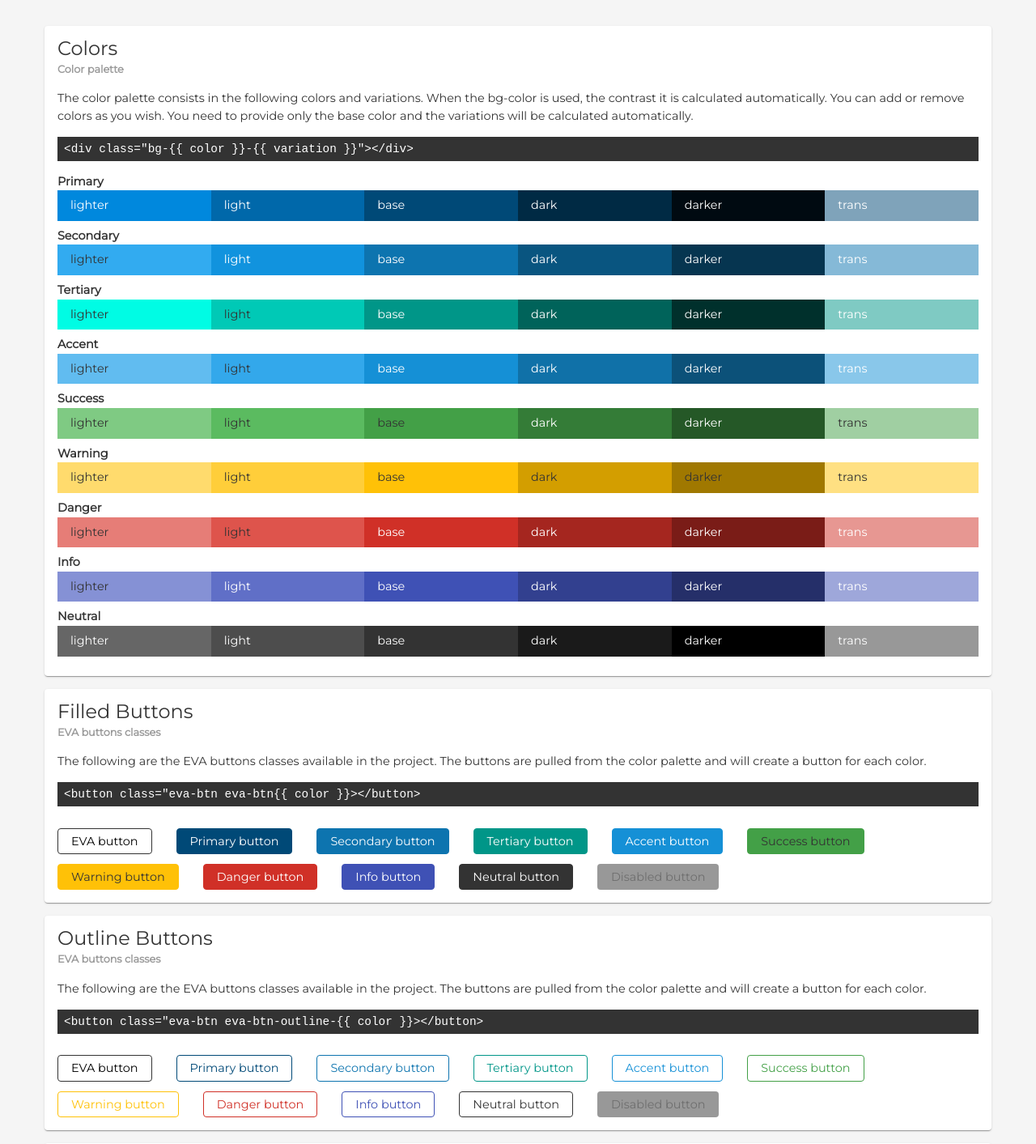
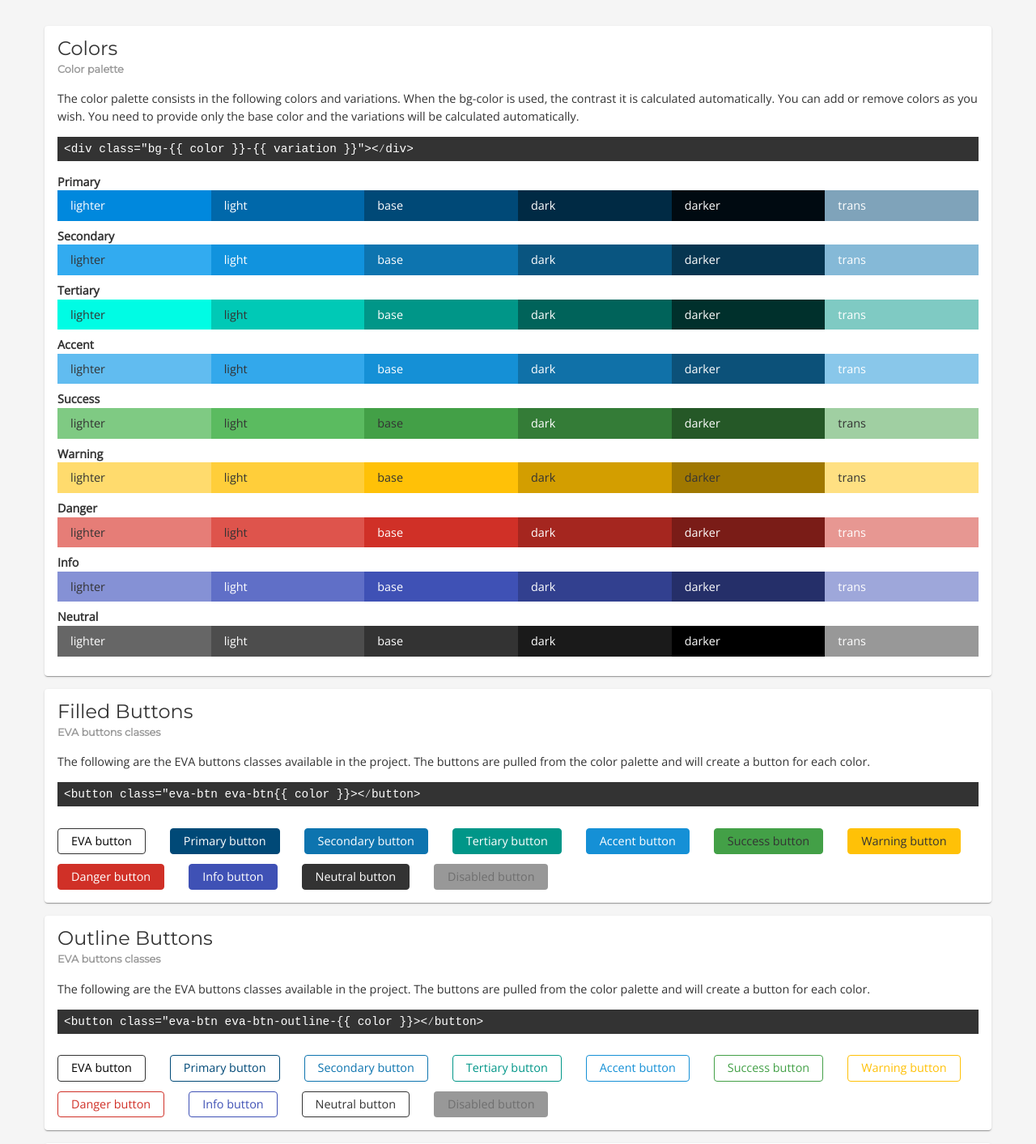
Before and after one commit to Mariopdel94/angular-starter, an Angular app: page / in a window 1280 px wide. Shown: the top 1413 px of the page at 81% size. Built offline with nearby package versions, Linux system fonts and the light colour scheme.

Commit message:
Changed font.

```diff
--- a/src/app/pages/styleguide/styleguide.component.html
+++ b/src/app/pages/styleguide/styleguide.component.html
@@ -18,7 +18,7 @@
           <pre>
 &lt;div class="bg-{{ '{' + '{ color }' + '}' }}-{{
               '{' + '{ variation }' + '}'
-            }}"&gt;&lt;/div&gt;</pre
+            }}"&gt;&lt;&#8725;div&gt;</pre
           >
 
           <div>
@@ -240,7 +240,7 @@
           <pre>
 &lt;button class="eva-btn eva-btn{{
               '{' + '{ color }' + '}'
-            }}&gt;&lt;/button&gt;</pre
+            }}&gt;&lt;&#8725;button&gt;</pre
           >
 
           <div class="buttons-examples-container grid-margin-x">
@@ -296,7 +296,7 @@
           <pre>
 &lt;button class="eva-btn eva-btn-outline-{{
               '{' + '{ color }' + '}'
-            }}&gt;&lt;/button&gt;</pre
+            }}&gt;&lt;&#8725;button&gt;</pre
           >
 
           <div class="buttons-examples-container grid-margin-x">
--- a/src/index.html
+++ b/src/index.html
@@ -6,6 +6,7 @@
     <base href="/" />
     <meta name="viewport" content="width=device-width, initial-scale=1" />
     <link rel="icon" type="image/x-icon" href="favicon.ico" />
+    <link href="https://fonts.googleapis.com/css?family=Open+Sans&display=swap" rel="stylesheet">
     <link
       href="https://fonts.googleapis.com/css?family=Montserrat&display=swap"
       rel="stylesheet"
--- a/src/styles.scss
+++ b/src/styles.scss
@@ -1,8 +1,2 @@
 /* You can add global styles to this file, and also import other style files */
 @import './styles/theme/eva.scss';
-
-*,
-html,
-body {
-  font-family: 'Montserrat', sans-serif;
-}
--- a/src/styles/theme/_cards.scss
+++ b/src/styles/theme/_cards.scss
@@ -14,6 +14,7 @@
     font-weight: semi-bold;
     margin-bottom: 0.25rem;
     line-height: 1;
+    font-family: $title-font;
   }
 
   .card-subtitle {
@@ -21,5 +22,6 @@
     font-size: 0.8rem;
     color: color(neutral, trans);
     font-weight: bold;
+    font-family: $title-font;
   }
 }
--- a/src/styles/theme/_settings.scss
+++ b/src/styles/theme/_settings.scss
@@ -1,5 +1,7 @@
 /* The project prefix is used for several classes such as buttons. Example: 'eve-btn-primary'*/
 $project-prefix: 'eva';
+$title-font: 'Montserrat', sans-serif;
+$content-font: 'Open Sans', sans-serif;
 
 $resolution-small: 0px;
 $resolution-medium: 768px;
--- a/src/styles/theme/_text.scss
+++ b/src/styles/theme/_text.scss
@@ -24,6 +24,22 @@
   text-align: left !important;
 }
 
+* {
+  font-family: $content-font;
+}
+
+h1,
+h2,
+h3,
+h4,
+h5,
+h6,
+.eva-title,
+.eva-subtitle {
+  font-family: $title-font;
+}
+
+
 @each $key, $weight in $text-weights {
   .text-#{$key},
   .#{$key} {
```
Also changed, not shown: 1 other file (tests, documents, lock files or other folders).
